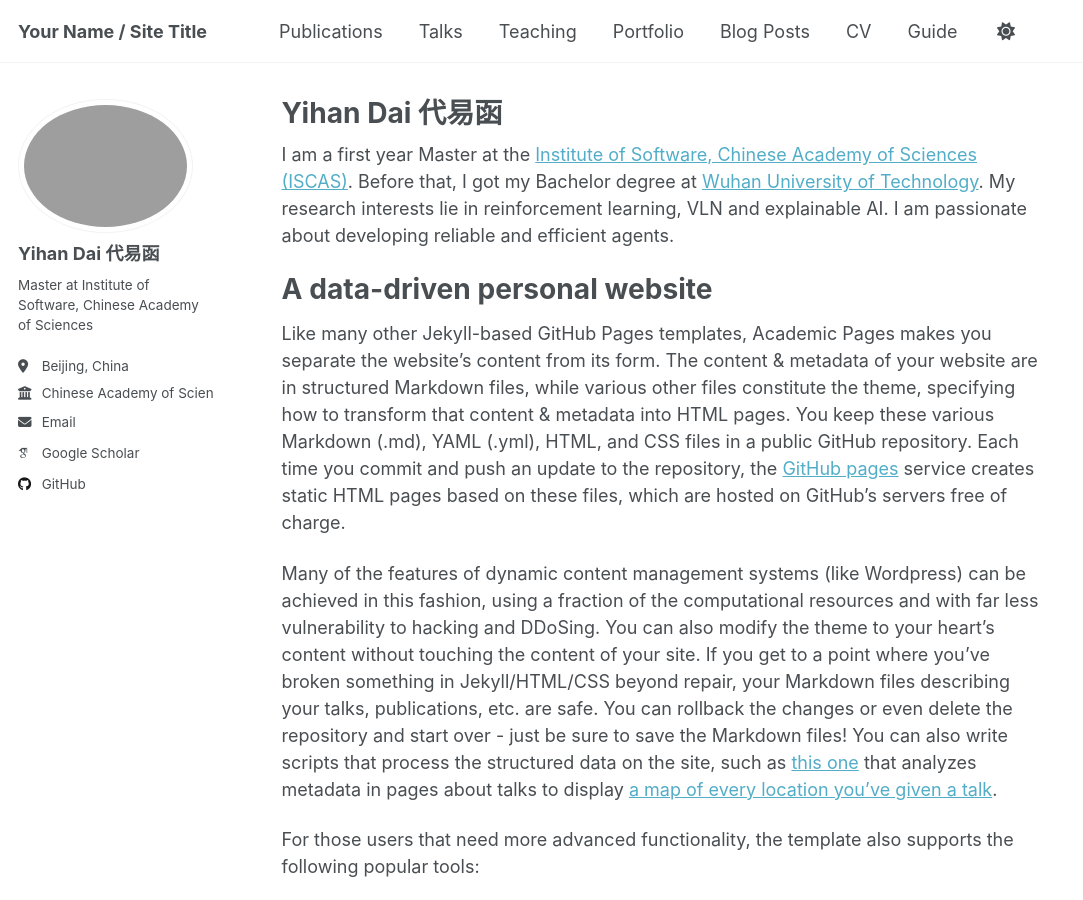
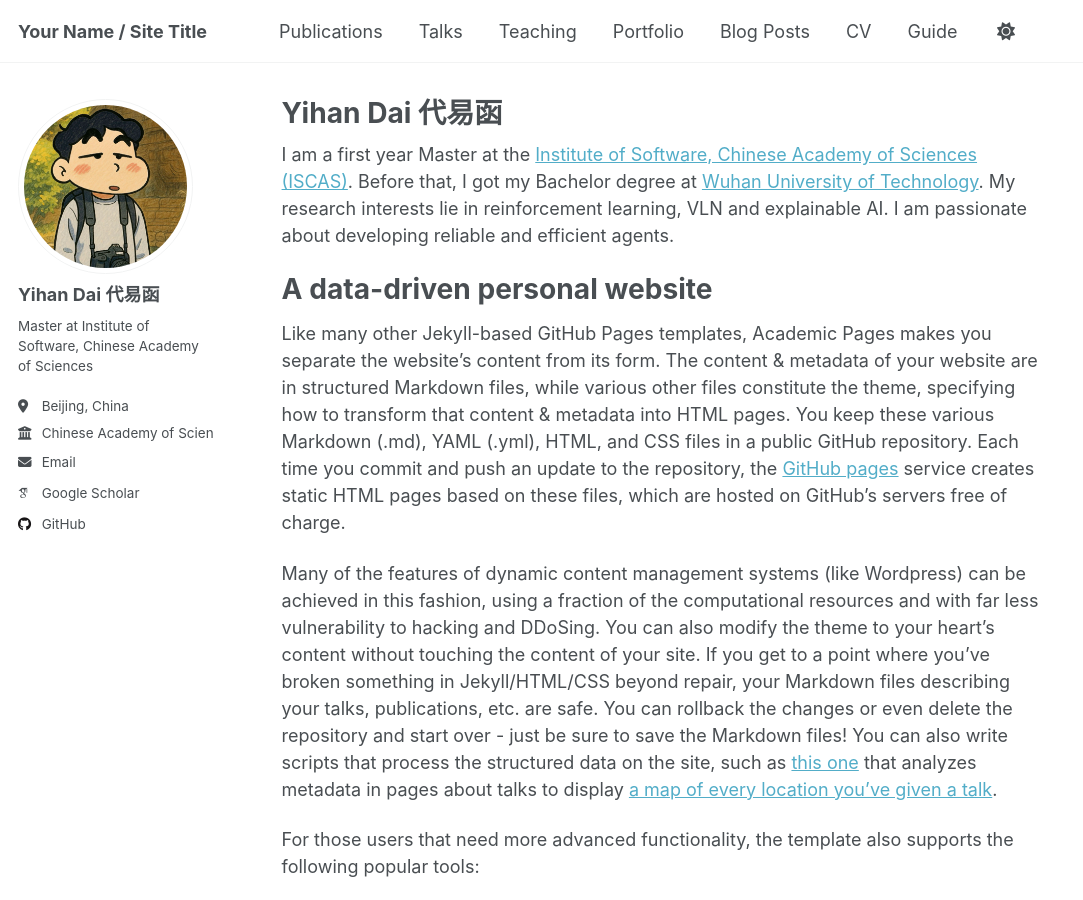
Before and after one commit to yihandai/yihandai.github.io, a Jekyll site: the page built from _pages/about.md, in a window 1280 px wide and 900 px high. Shown: the whole window, without its empty margins (0-1083 px from the left). Built offline with Jekyll 4.4.1, drawn with Linux system fonts in a browser that asks for light colours; some web fonts are replaced; a script that is not in the unit is left out.

Commit message:
Update _config.yml

```diff
--- a/_config.yml
+++ b/_config.yml
@@ -22,7 +22,7 @@ repository               : "academicpages/academicpages.github.io"
 #               Additional customization can be done by editing /_includes/author-profile.html
 author:
   # Biographic information
-  avatar           : "IMG_6327.png"
+  avatar           : "profile.png"
   name             : "Yihan Dai 代易函"
   pronouns         : # example: "she/her"
   bio              : "Master at Institute of Software, Chinese Academy of Sciences"
```
